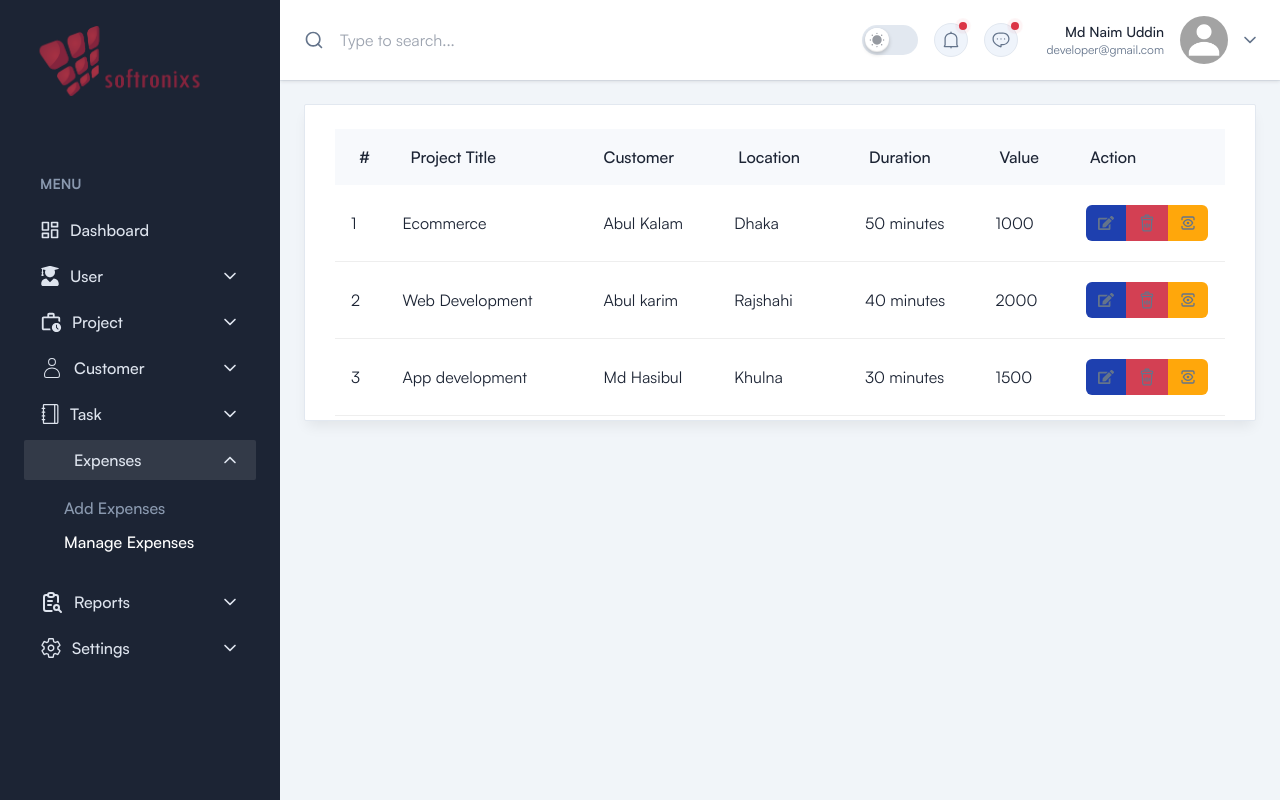
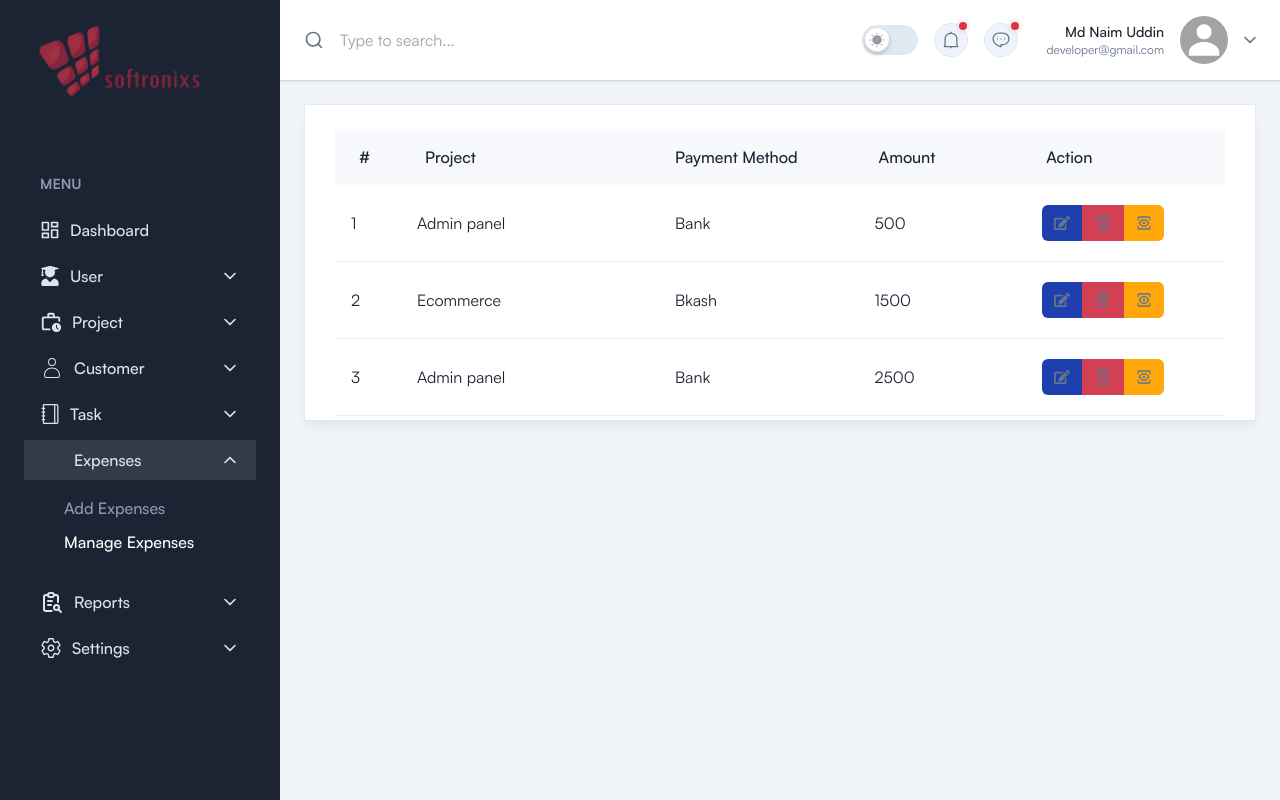
Before and after one commit to naimuddin94/crm-frontend, a React (Vite) app: page /expenses/manage-expenses in a window 1280 px wide. Built offline with nearby package versions, Linux system fonts and the light colour scheme; some icons are missing.

Commit message:
expense manage page update

```diff
--- a/src/lib/fakedata.ts
+++ b/src/lib/fakedata.ts
@@ -274,4 +274,18 @@ export const expenses = [
     amount: 500,
     note: "Lorem Ipsum is simply dummy text of the printing and typesetting industry. Lorem Ipsum has been the industry's standard dummy text ever since the 1500s, when an unknown printer took a galley",
   },
+  {
+    _id: "323487587",
+    payment_method: "Bkash",
+    project: "Ecommerce",
+    amount: 1500,
+    note: "Lorem Ipsum is simply dummy text of the printing and typesetting industry. Lorem Ipsum has been the industry's standard dummy text ever since the 1500s, when an unknown printer took a galley",
+  },
+  {
+    _id: "3289715663847",
+    payment_method: "Bank",
+    project: "Admin panel",
+    amount: 2500,
+    note: "Lorem Ipsum is simply dummy text of the printing and typesetting industry. Lorem Ipsum has been the industry's standard dummy text ever since the 1500s, when an unknown printer took a galley",
+  },
 ];
--- a/src/pages/Expense/ManageExpense.tsx
+++ b/src/pages/Expense/ManageExpense.tsx
@@ -1,7 +1,7 @@
 import { FaEdit } from "react-icons/fa";
 import { LuView } from "react-icons/lu";
 import { Link } from "react-router-dom";
-import { projects } from "../../lib/fakedata";
+import { expenses } from "../../lib/fakedata";
 
 const ManageExpense = () => {
   return (
@@ -14,19 +14,13 @@ const ManageExpense = () => {
                 #
               </th>
               <th className="min-w-[200px] py-4 px-4 font-medium text-black dark:text-white xl:pl-6">
-                Project Title
+                Project
               </th>
               <th className="min-w-[130px] py-4 px-4 font-medium text-black dark:text-white">
-                Customer
+                Payment Method
               </th>
               <th className="min-w-[130px] py-4 px-4 font-medium text-black dark:text-white xl:pl-5">
-                Location
-              </th>
-              <th className="min-w-[130px] py-4 px-4 font-medium text-black dark:text-white xl:pl-5">
-                Duration
-              </th>
-              <th className="min-w-[90px] py-4 px-4 font-medium text-black dark:text-white xl:pl-5">
-                Value
+                Amount
               </th>
               <th className="min-w-[150px] py-4 px-4 font-medium text-black dark:text-white xl:pl-5">
                 Action
@@ -34,40 +28,30 @@ const ManageExpense = () => {
             </tr>
           </thead>
           <tbody>
-            {projects &&
-              projects.map((project, index) => (
-                <tr key={project._id}>
+            {expenses &&
+              expenses.map((expense, index) => (
+                <tr key={expense._id}>
                   <td className="border-b border-[#eee] py-5 px-4 dark:border-strokedark">
                     <p className="text-black dark:text-white">{index + 1}</p>
                   </td>
                   <td className="border-b border-[#eee] py-5 px-4 dark:border-strokedark">
                     <p className="text-black dark:text-white">
-                      {project.project_title}
+                      {expense.project}
                     </p>
                   </td>
                   <td className="border-b border-[#eee] py-5 px-4 dark:border-strokedark">
                     <p className="text-black dark:text-white">
-                      {project.customer}
+                      {expense.payment_method}
                     </p>
                   </td>
                   <td className="border-b border-[#eee] py-5 px-4 dark:border-strokedark">
                     <p className="text-black dark:text-white">
-                      {project.location}
-                    </p>
-                  </td>
-                  <td className="border-b border-[#eee] py-5 px-4 dark:border-strokedark">
-                    <p className="text-black dark:text-white">
-                      {project.duration}
-                    </p>
-                  </td>
-                  <td className="border-b border-[#eee] py-5 px-4 dark:border-strokedark">
-                    <p className="text-black dark:text-white">
-                      {project.project_value}
+                      {expense.amount}
                     </p>
                   </td>
                   <td className="border-b border-[#eee] py-5 px-4 dark:border-strokedark">
                     <div className="flex items-center">
-                      <Link to={`/update-role/${project._id}`}>
+                      <Link to={`/update-role/${expense._id}`}>
                         <button className="hover:text-primary bg-blue-800 px-3 py-2.5 rounded-s-md">
                           <FaEdit className="mt-0" />
                         </button>
```
